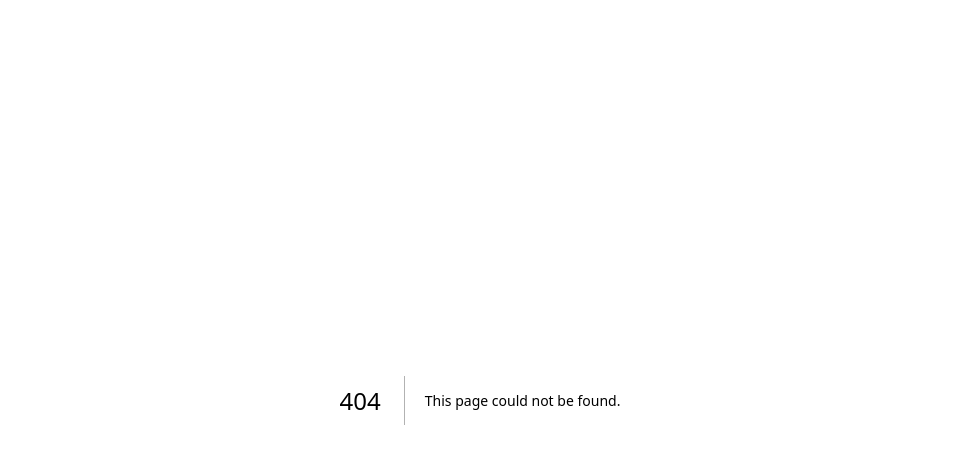
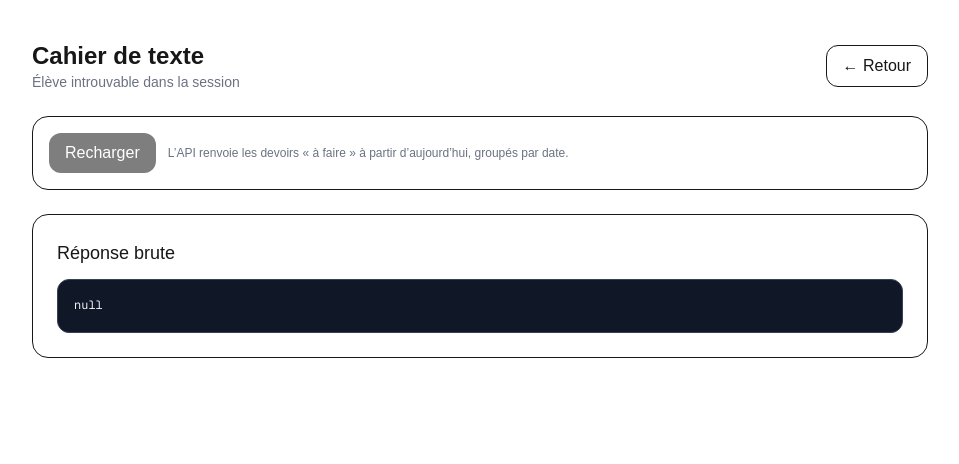
Before and after one commit to dorianantoine-code/test1, a Next.js app: page /ed/cdt in a window 1280 px wide. Before the commit this address had no page. Shown: the top 464 px of the page, without its empty margins (160-1119 px from the left). Built offline with nearby package versions, Linux system fonts and the light colour scheme.

Commit message:
feat(agenda): semaine en cours par défaut + rendu visuel EDT; fix: extraction id élève

```diff
--- /dev/null
+++ b/app/api/ed/cdt/route.ts
@@ -0,0 +1,60 @@
+// app/api/ed/cdt/route.ts
+import { NextRequest, NextResponse } from 'next/server';
+import { edCall, ED_BASE, ED_VERSION } from '../_shared';
+
+export const runtime = 'nodejs';
+
+/**
+ * Body JSON attendu:
+ * {
+ *   "token": string,   // X-Token
+ *   "eleveId": number, // id de l'élève
+ *   "cookieHeader"?: string
+ * }
+ *
+ * Doc: GET /v3/Eleves/{id}/cahierdetexte.awp (verbe=get, data={})
+ */
+export async function POST(req: NextRequest) {
+  const { token, eleveId, cookieHeader } = await req.json();
+
+  if (!token || !eleveId) {
+    return NextResponse.json(
+      { ok: false, status: 400, message: 'token et eleveId requis' },
+      { status: 400 },
+    );
+  }
+
+  try {
+    const path = `/v3/Eleves/${eleveId}/cahierdetexte.awp`;
+
+    // Log côté serveur
+    console.log('[ED/CDT][REQUEST]', {
+      url: `${ED_BASE}${path}?verbe=get&v=${ED_VERSION}`,
+      eleveId,
+    });
+
+    const { res, json } = await edCall(path, {
+      token,
+      verbe: 'get',
+      data: {}, // pas de params nécessaires d'après la doc
+      cookieHeader,
+    });
+
+    console.log('[ED/CDT][RESPONSE]', {
+      status: res.status,
+      code: json?.code,
+      hasData: !!json?.data,
+    });
+
+    return NextResponse.json(
+      { ok: res.ok, status: res.status, data: json },
+      { status: res.ok ? 200 : res.status },
+    );
+  } catch (e: any) {
+    console.error('[ED/CDT] ERROR', e?.message || e);
+    return NextResponse.json(
+      { ok: false, status: 500, message: e?.message || 'Erreur interne (CDT)' },
+      { status: 500 },
+    );
+  }
+}
--- a/app/dashboard/page.tsx
+++ b/app/dashboard/page.tsx
@@ -43,6 +43,9 @@ export default function DashboardPage() {
             <Link href="/ed/agenda" className="rounded-xl border px-4 py-2 hover:bg-gray-50">
               Agenda
             </Link>
+            <Link href="/ed/cdt" className="rounded-xl border px-4 py-2 hover:bg-gray-50">
+              Cahier de texte
+            </Link>
             <Link href="/" className="rounded-xl border px-4 py-2 hover:bg-gray-50">
               Déconnexion
             </Link>
--- /dev/null
+++ b/app/ed/cdt/page.tsx
@@ -0,0 +1,158 @@
+// app/ed/cdt/page.tsx
+'use client';
+
+import { useEffect, useMemo, useState } from 'react';
+import Link from 'next/link';
+
+type CdtResponse = {
+  ok: boolean;
+  status: number;
+  data: any;
+};
+
+/** Cherche en priorité data.accounts[0].profile.eleves[0].id, sinon variantes. */
+function findFirstEleveStrict(obj: any): { id: number; prenom?: string; nom?: string } | null {
+  if (!obj) return null;
+
+  const p1 = obj?.data?.accounts?.[0]?.profile?.eleves?.[0];
+  if (p1 && typeof p1.id === 'number') return { id: p1.id, prenom: p1.prenom, nom: p1.nom };
+
+  const p2 = obj?.accounts?.[0]?.profile?.eleves?.[0];
+  if (p2 && typeof p2.id === 'number') return { id: p2.id, prenom: p2.prenom, nom: p2.nom };
+
+  const p3 = obj?.data?.data?.accounts?.[0]?.profile?.eleves?.[0];
+  if (p3 && typeof p3.id === 'number') return { id: p3.id, prenom: p3.prenom, nom: p3.nom };
+
+  const p4 = obj?.data?.eleves?.[0];
+  if (p4 && typeof p4.id === 'number') return { id: p4.id, prenom: p4.prenom, nom: p4.nom };
+  const p5 = obj?.eleves?.[0];
+  if (p5 && typeof p5.id === 'number') return { id: p5.id, prenom: p5.prenom, nom: p5.nom };
+
+  return null;
+}
+
+export default function CdtPage() {
+  const [token, setToken] = useState<string | null>(null);
+  const [loginData, setLoginData] = useState<any>(null);
+  const [eleveId, setEleveId] = useState<number | null>(null);
+  const [eleveNomComplet, setEleveNomComplet] = useState<string | null>(null);
+
+  const [loading, setLoading] = useState(false);
+  const [error, setError] = useState<string | null>(null);
+  const [raw, setRaw] = useState<any>(null);
+
+  // Récupère token + données login depuis la session et détecte l'élève
+  useEffect(() => {
+    try {
+      const t = sessionStorage.getItem('ed_token');
+      const d = sessionStorage.getItem('ed_login_data');
+      setToken(t);
+      const parsed = d ? JSON.parse(d) : null;
+      setLoginData(parsed);
+
+      const e = findFirstEleveStrict(parsed?.data ?? parsed);
+      if (e?.id) {
+        setEleveId(e.id);
+        setEleveNomComplet([e.prenom, e.nom].filter(Boolean).join(' ') || null);
+      }
+
+      console.log('[CDT] Session snapshot', {
+        hasToken: !!t,
+        foundEleve: e,
+        primaryPathId: parsed?.data?.accounts?.[0]?.profile?.eleves?.[0]?.id,
+      });
+    } catch (e) {
+      console.warn('[CDT] parse session failed', e);
+    }
+  }, []);
+
+  const headerEleve = useMemo(() => {
+    if (eleveId && eleveNomComplet) return `Élève ${eleveNomComplet} (#${eleveId})`;
+    if (eleveId) return `Élève #${eleveId}`;
+    return 'Élève introuvable dans la session';
+  }, [eleveId, eleveNomComplet]);
+
+  async function loadCdt(e?: React.FormEvent) {
+    e?.preventDefault();
+    setError(null);
+    setRaw(null);
+    setLoading(true);
+
+    try {
+      if (!token) throw new Error('Token manquant — reconnecte-toi.');
+      if (!eleveId) throw new Error('Identifiant élève introuvable dans les données de session.');
+
+      console.log('[CDT] Request /api/ed/cdt', { eleveId });
+
+      const res = await fetch('/api/ed/cdt', {
+        method: 'POST',
+        headers: { 'Content-Type': 'application/json' },
+        body: JSON.stringify({
+          token,
+          eleveId,
+          // cookieHeader: sessionStorage.getItem("ed_cookie") || undefined,
+        }),
+      });
+
+      const json: CdtResponse = await res.json();
+      if (!json.ok) {
+        throw new Error(`Échec de la récupération (status ${json.status})`);
+      }
+      setRaw(json.data);
+    } catch (err: any) {
+      setError(err?.message || 'Erreur pendant le chargement du cahier de texte.');
+    } finally {
+      setLoading(false);
+    }
+  }
+
+  // auto-chargement au montage
+  useEffect(() => {
+    if (token && eleveId) loadCdt().catch(() => {});
+    // eslint-disable-next-line react-hooks/exhaustive-deps
+  }, [token, eleveId]);
+
+  return (
+    <main className="min-h-screen p-6 md:p-10">
+      <div className="max-w-4xl mx-auto space-y-6">
+        <header className="flex items-center justify-between">
+          <div>
+            <h1 className="text-2xl font-semibold">Cahier de texte</h1>
+            <p className="text-sm text-gray-500">{headerEleve}</p>
+          </div>
+
+          <Link href="/dashboard" className="rounded-xl border px-4 py-2 hover:bg-gray-50">
+            ← Retour
+          </Link>
+        </header>
+
+        <form onSubmit={loadCdt} className="rounded-2xl border p-4 flex items-center gap-3">
+          <button
+            type="submit"
+            disabled={loading || !eleveId}
+            className="rounded-xl bg-black text-white px-4 py-2 disabled:opacity-50"
+            title={!eleveId ? 'Élève introuvable dans la session' : 'Recharger'}
+          >
+            {loading ? 'Chargement…' : 'Recharger'}
+          </button>
+          <span className="text-xs text-gray-500">
+            L’API renvoie les devoirs « à faire » à partir d’aujourd’hui, groupés par date.
+          </span>
+        </form>
+
+        {error && (
+          <div className="rounded-2xl border border-red-200 bg-red-50 p-3 text-sm text-red-700">
+            {error}
+          </div>
+        )}
+
+        <section className="rounded-2xl border p-6 space-y-3">
+          <h2 className="text-lg font-medium">Réponse brute</h2>
+          <pre className="text-xs overflow-auto p-4 rounded-xl bg-gray-900 text-gray-100 font-mono leading-relaxed border border-gray-700">
+            {JSON.stringify(raw, null, 2)}
+          </pre>
+        </section>
+      </div>
+    </main>
+  );
+}
```
